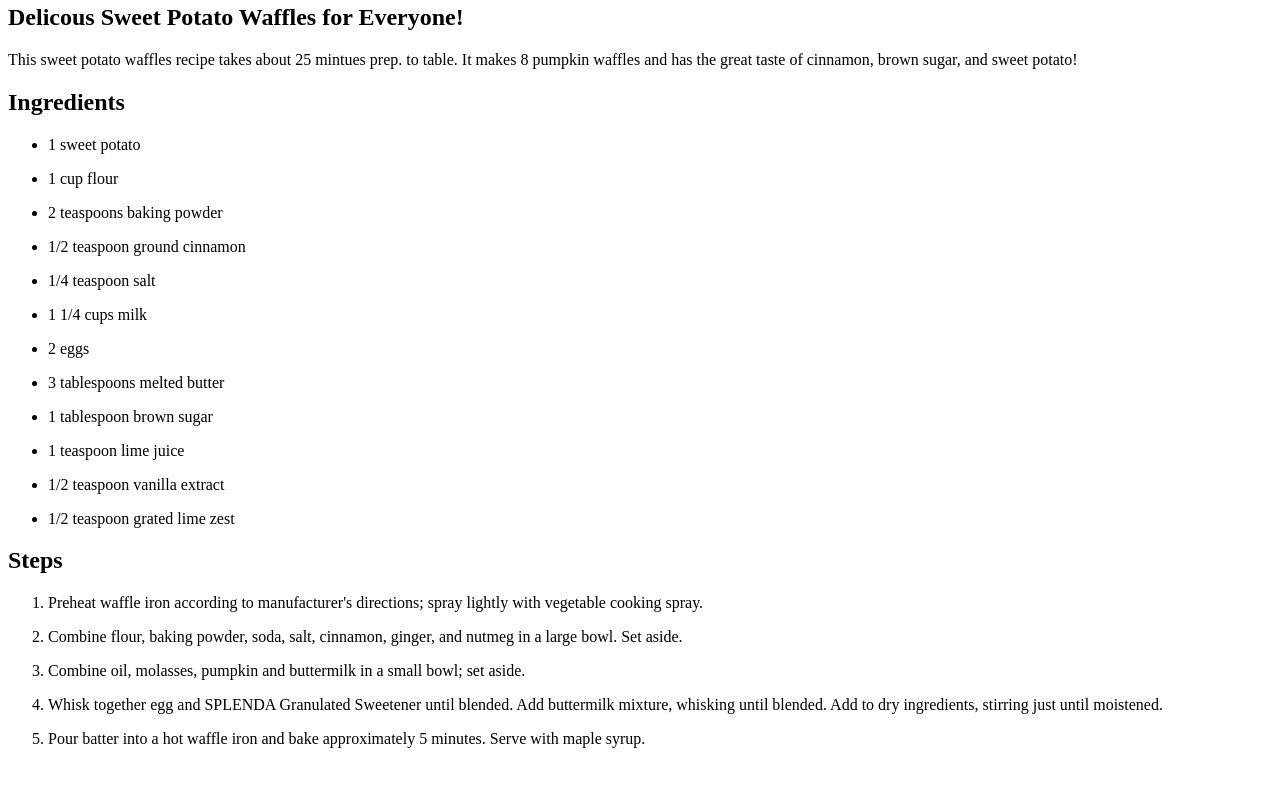
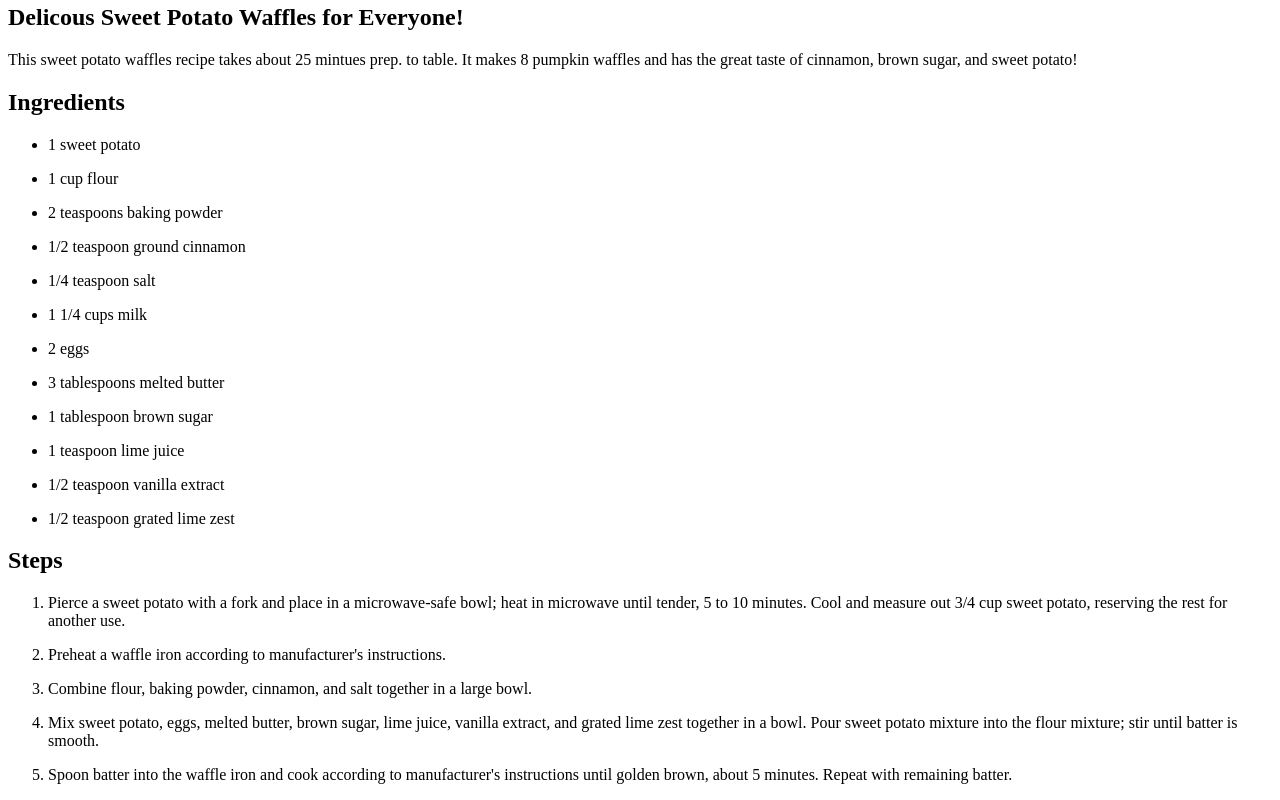
Before and after one commit to Greybirdd/odin-recipes, a plain HTML site: page recipes/sweet-potato-waffles.html in a window 1280 px wide. Shown: the part 828-1628 px from the top of the page. Before the commit the page ends 1592 px from the top, so only its background shows below. Drawn offline with Linux system fonts and the light colour scheme.

Commit message:
updated directions/steps

```diff
--- a/recipes/sweet-potato-waffles.html
+++ b/recipes/sweet-potato-waffles.html
@@ -40,24 +40,29 @@
             <h2>Steps</h2>
 
             <ol> <!-- this is an ordered list -->
-               <p> <li>Preheat waffle iron according to
-                    manufacturer's directions;
-                    spray lightly with vegetable cooking spray.
+               <p> <li>Pierce a sweet potato with a fork and
+                place in a microwave-safe bowl; heat in
+                microwave until tender, 5 to 10 minutes.
+                Cool and measure out 3/4 cup sweet potato,
+                reserving the rest for another use.
                 </li></p>
-               <p> <li>Combine flour, baking powder, soda, salt,
-                    cinnamon, ginger, and nutmeg in a large
-                    bowl. Set aside.
+               <p> <li>Preheat a waffle iron according to manufacturer's
+                instructions.
                 </li></p>
-                <p> <li>Combine oil, molasses, pumpkin and buttermilk
-                    in a small bowl; set aside.
+                <p> <li>Combine flour, baking powder, cinnamon,
+                    and salt together in a large bowl.
                 </li></p>
-                <p> <li>Whisk together egg and SPLENDA Granulated
-                    Sweetener until blended. Add buttermilk mixture,
-                    whisking until blended. Add to dry ingredients,
-                    stirring just until moistened.
+                <p> <li>Mix sweet potato, eggs, melted butter,
+                    brown sugar, lime juice, vanilla
+                    extract, and grated lime zest together
+                    in a bowl. Pour sweet potato mixture
+                    into the flour mixture; stir until
+                    batter is smooth.
                 </li></p>
-                <p><li>Pour batter into a hot waffle iron and bake approximately
-                    5 minutes. Serve with maple syrup.
+                <p><li>Spoon batter into the waffle iron and cook
+                    according to manufacturer's instructions
+                    until golden brown, about 5 minutes.
+                    Repeat with remaining batter.
                 </li></p>
 
             </ol>
```
